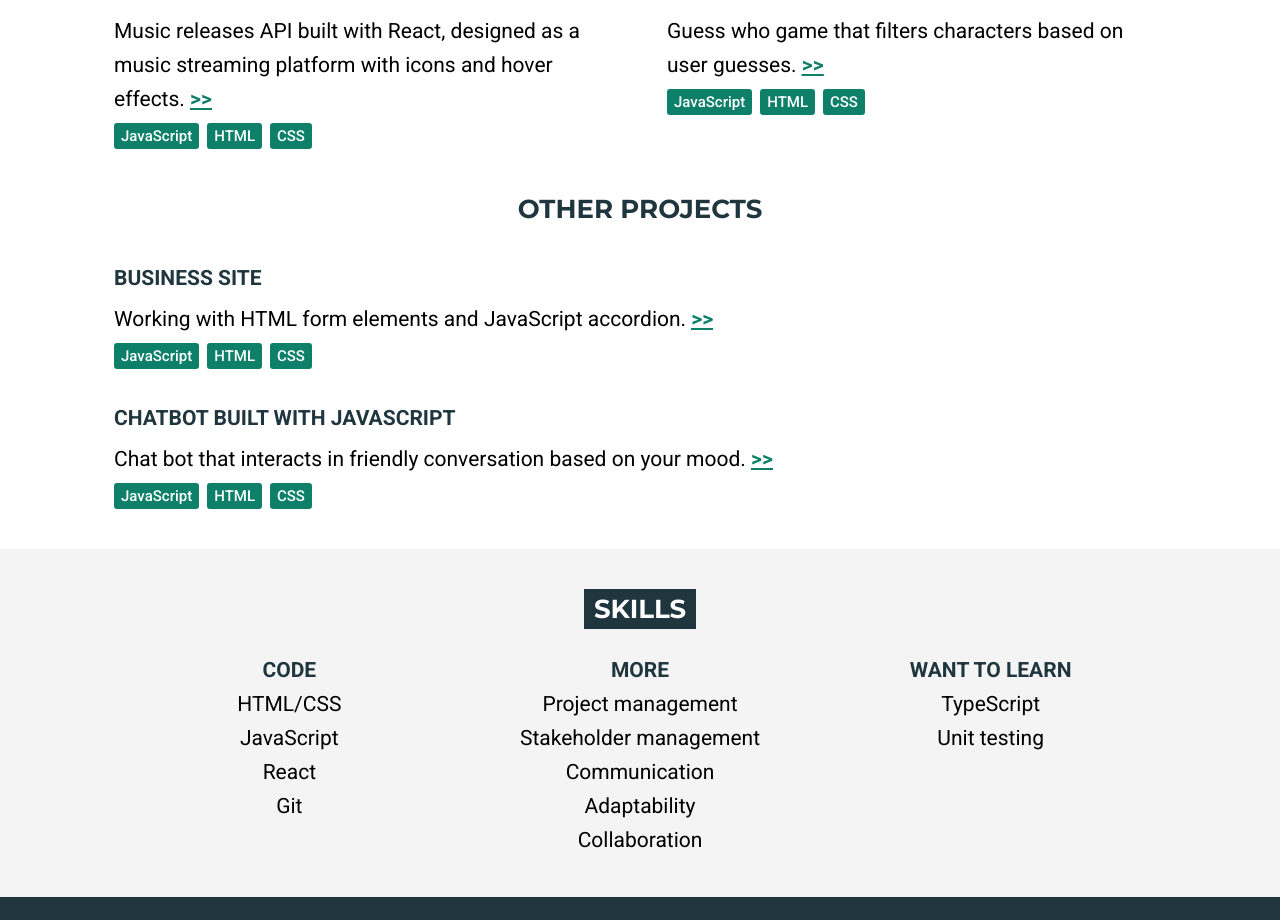
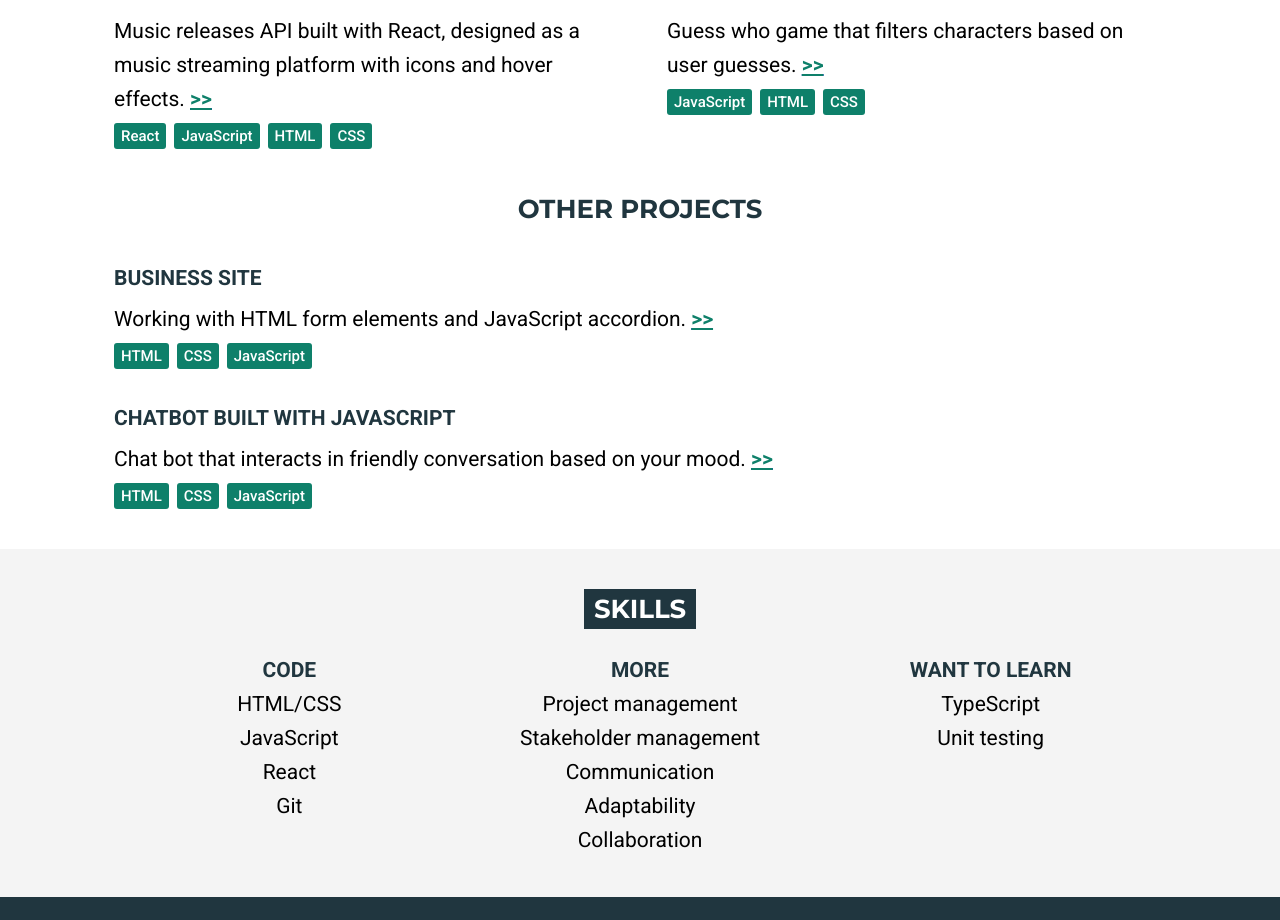
Before and after one commit to ariallahyar/portfolio, a React (Create React App) app in the folder code/: page / in a window 1280 px wide. Shown: the part 2068-2988 px from the top of the page. Built offline with nearby package versions, Linux system fonts and the light colour scheme.

Commit message:
Project tags mapped from data object

```diff
--- a/code/src/components/ProjectCard.js
+++ b/code/src/components/ProjectCard.js
@@ -9,9 +9,8 @@ const ProjectCard = (props) => {
 				<a href={props.project.github}><span className="arrow">>></span></a>
 			</p>
 			<div className="project-tag-group">
-				<p>JavaScript</p>
-				<p>HTML</p>
-				<p>CSS</p>
+				{props.project.tags.map(tag =>
+					<p>{tag}</p>)}
 			</div>
 		</div>
 	);
--- a/code/src/projectData.js
+++ b/code/src/projectData.js
@@ -11,7 +11,7 @@ const projects = [
     "github": "https://github.com/ariallahyar/project-github-tracker",
     "netlify": "https://githubtracker-ari.netlify.app/",
     "description": "Using GitHub's REST API with authentication to track Technigo projects.",
-    "tools": ["JavaScript", "HTML", "CSS"]
+    "tags": ["JavaScript", "HTML", "CSS"]
   },
   {
     "brief": "Weather app",
@@ -22,7 +22,7 @@ const projects = [
     "github": "https://github.com/ariallahyar/project-weather-app",
     "netlify": "https://aurora-weather-app.netlify.app/",
     "description": "Weather forecast for different cities using Open Weather API and working in feature branches.",
-    "tools": ["HTML", "CSS", "JavaScript"]
+    "tags": ["JavaScript", "HTML", "CSS"]
   },
   {
     "brief": "Music releases",
@@ -33,7 +33,7 @@ const projects = [
     "github": "https://github.com/ariallahyar/project-music-releases",
     "netlify": "https://spotifynewreleases2022.netlify.app/",
     "description": "Music releases API built with React, designed as a music streaming platform with icons and hover effects.",
-    "tools": ["React", "JavaScript", "HTML", "CSS"]
+    "tags": ["React", "JavaScript", "HTML", "CSS"]
   },
   {
     "brief": "Guess who game",
@@ -44,7 +44,7 @@ const projects = [
     "github": "https://github.com/ariallahyar/project-guess-who",
     "netlify": "https://guess-who-aa.netlify.app/",
     "description": "Guess who game that filters characters based on user guesses.",
-    "tools": ["JavaScript", "HTML", "CSS"]
+    "tags": ["JavaScript", "HTML", "CSS"]
   },
   {
     "brief": "Business site",
@@ -55,7 +55,7 @@ const projects = [
     "github": "https://github.com/ariallahyar/project-business-site",
     "netlify": "https://supper-society.netlify.app/",
     "description": "Working with HTML form elements and JavaScript accordion.",
-    "tools": ["HTML", "CSS", "JavaScript"]
+    "tags": ["HTML", "CSS", "JavaScript"]
   },
   {
     "brief": "Chatbot",
@@ -66,6 +66,6 @@ const projects = [
     "github": "https://github.com/ariallahyar/project-chatbot",
     "netlify": "https://hello-friend-chatbot.netlify.app/",
     "description": "Chat bot that interacts in friendly conversation based on your mood.",
-    "tools": ["JavaScript", "HTML", "CSS"]
+    "tags": ["HTML", "CSS", "JavaScript"]
   }
 ]
```
